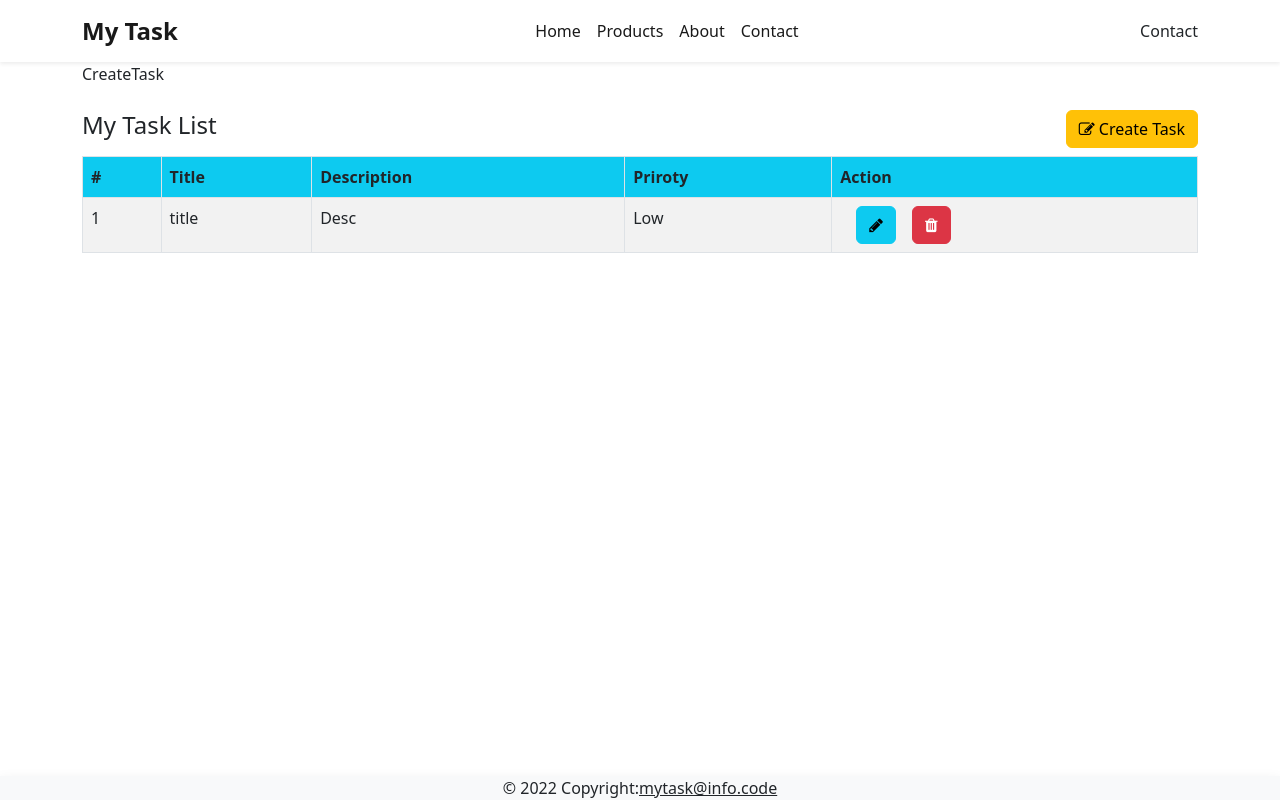
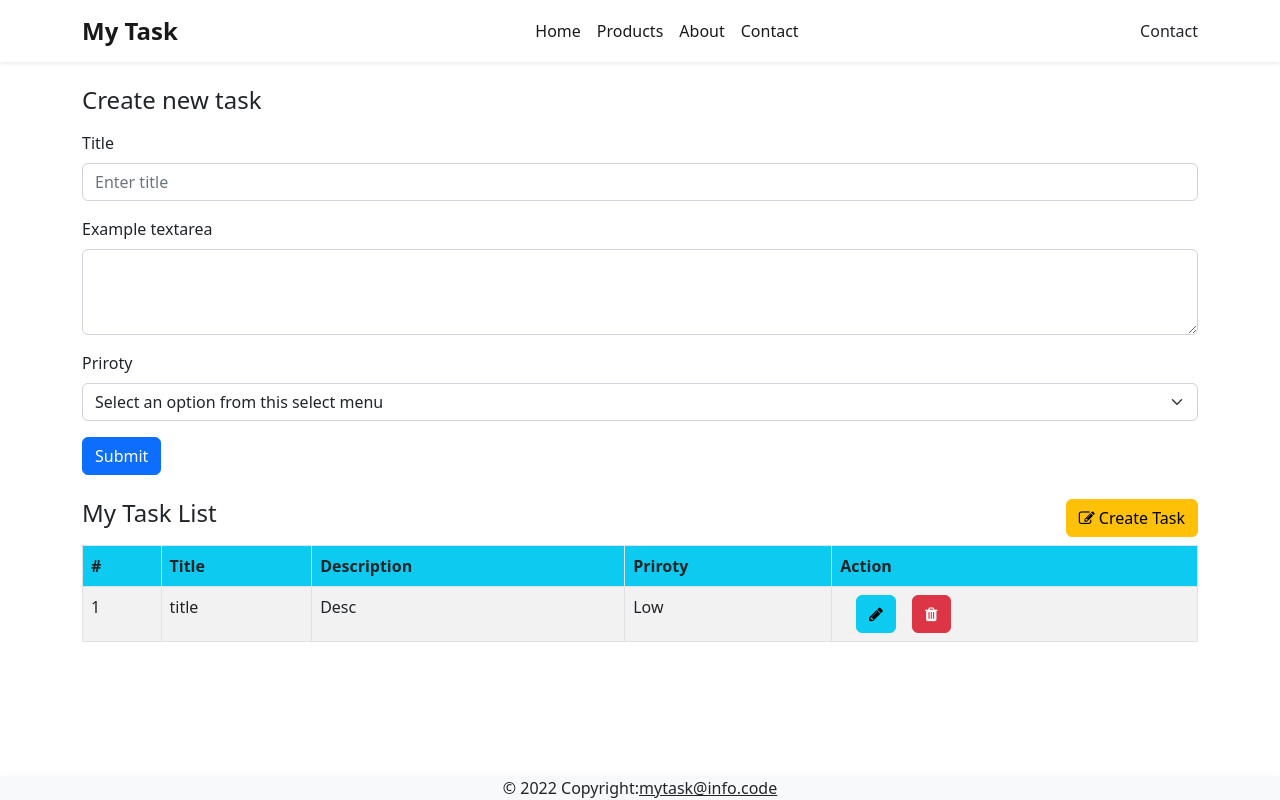
Before and after one commit to Apurbo-cse/My-Task, a React (Create React App) app: page / in a window 1280 px wide. Built offline with nearby package versions, Linux system fonts and the light colour scheme.

Commit message:
CreateTask Update

```diff
--- a/src/components/common/CreateTask.js
+++ b/src/components/common/CreateTask.js
@@ -1,9 +1,43 @@
-import React from 'react'
+import React from "react";
+import { Button, Form } from "react-bootstrap";
 
 const CreateTask = () => {
   return (
-    <>CreateTask</>
-  )
-}
+    <>
+      <div className="d-flex justify-content-between align-items-center mt-4 mb-2">
+        <div className="float-left">
+          <h4>Create new task </h4>
+        </div>
+      </div>
+      <Form>
+        <Form.Group className="mb-3" controlId="formBasicEmail">
+          <Form.Label>Title</Form.Label>
+          <Form.Control type="text" placeholder="Enter title" />
+          {/* <Form.Text className="text-muted">
+            We'll never share your email with anyone else.
+          </Form.Text> */}
+        </Form.Group>
 
-export default CreateTask
+        <Form.Group className="mb-3" controlId="formBasicEmail">
+          <Form.Label>Example textarea</Form.Label>
+          <Form.Control as="textarea" rows={3} />
+        </Form.Group>
+        <Form.Group className="mb-3" controlId="formBasicEmail">
+          <Form.Label>Priroty</Form.Label>
+          <Form.Select aria-label="Default select example">
+            <option>Select an option from this select menu</option>
+            <option value="first">first</option>
+            <option value="second">second</option>
+            <option value="third">third</option>
+          </Form.Select>
+        </Form.Group>
+
+        <Button variant="primary" type="submit">
+          Submit
+        </Button>
+      </Form>
+    </>
+  );
+};
+
+export default CreateTask;
--- a/src/components/common/TaskList.js
+++ b/src/components/common/TaskList.js
@@ -41,6 +41,7 @@ const TaskList = () => {
           </tr>
         </tbody>
       </Table>
+
     </>
   );
 };
```
